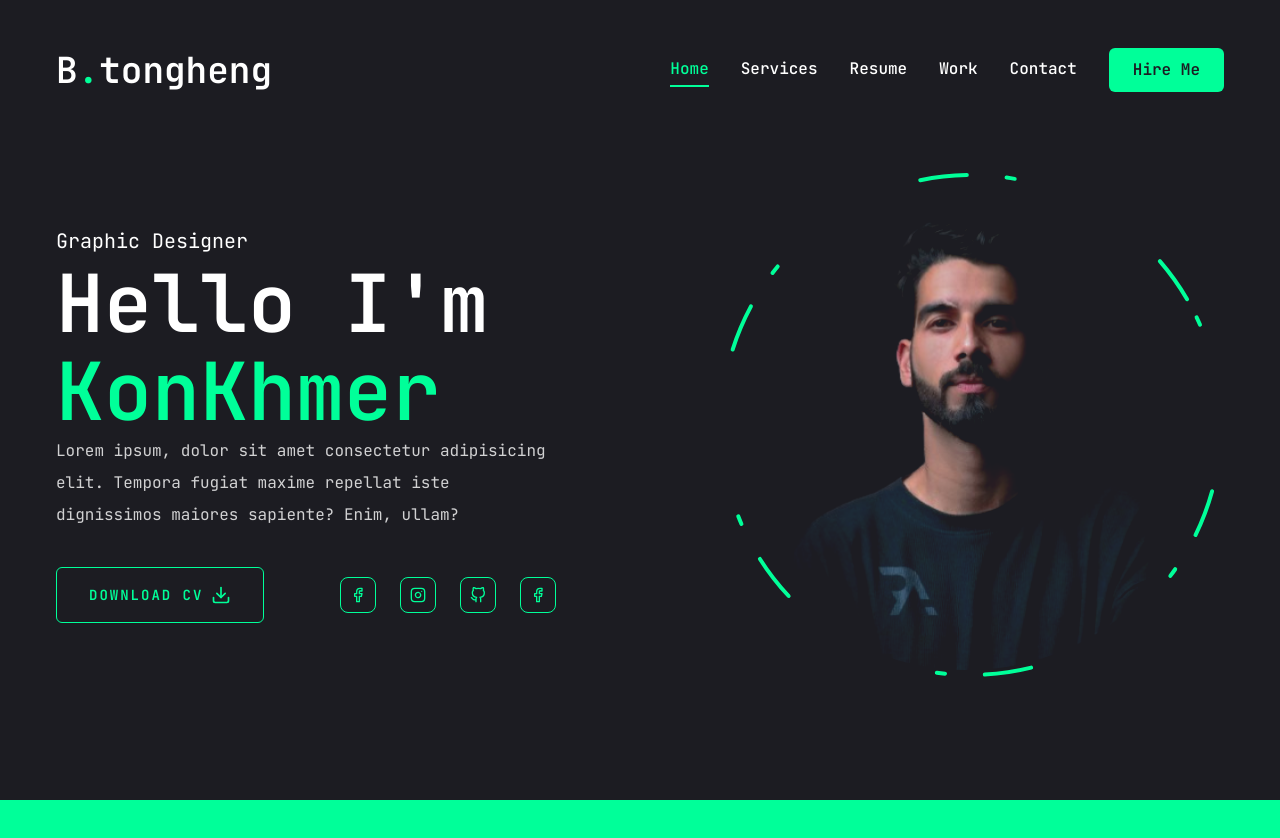
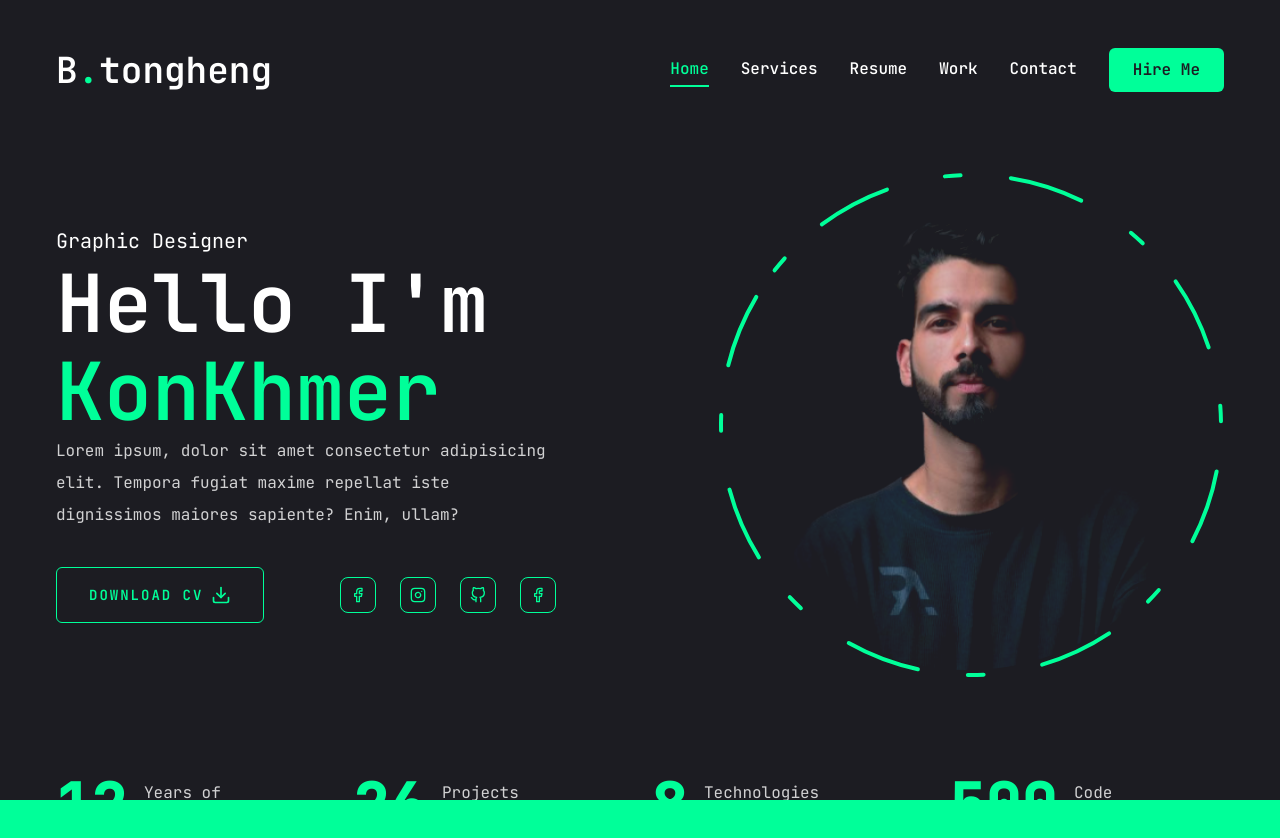
Before and after one commit to seanghaihan/portfolio2.0, a Next.js app: page / in a window 1280 px wide. Shown: the top 838 px of the page. Before the commit the page ends 800 px from the top, so only its background shows below. Built offline with nearby package versions, Linux system fonts and the light colour scheme.

Commit message:
create stats

```diff
--- a/app/page.jsx
+++ b/app/page.jsx
@@ -1,4 +1,5 @@
 import Photo from "@/components/Photo"
+import Stats from "@/components/Stats"
 import Social from "@/components/ui/Social"
 import { Button } from "@/components/ui/button"
 import {FiDownload} from "react-icons/fi"
@@ -37,6 +38,7 @@
               </div>
         </div>
       </div>
+      <Stats />
     </section>
   )
 }
--- a/components/Photo.jsx
+++ b/components/Photo.jsx
@@ -10,28 +10,34 @@
                 initial={{ opacity: 0 }}
                 animate={{
                     opacity: 1,
-                    transition: { delay: 0.5, duration: 0.3, ease: "easeIn" }
+                    transition: { delay: 0.3, duration: 0.3, ease: "easeIn" }
                 }}>
                 {/* image */}
                 <motion.div
                 initial={{ opacity: 0 }}
                 animate={{
                     opacity: 1,
-                    transition: { delay: 1.2, duration: 0.3, ease: "easeInOut" }
+                    transition: { delay: 0.6, duration: 0.3, ease: "easeInOut" }
                 }}
-                className="h-[298px] w-[298px] lg:w-[498px] lg:h-[498px] mix-blend-lighten absolute">
+                className="h-[298px] w-[298px] lg:w-[498px] lg:h-[498px] mix-blend-lighten
+                absolute">
                     <Image
                         src="/assets/photo.png"
                         priority
                         quality={100}
                         fill
-                        alt="photo"
+                        alt="hi"
                         className="object-contain" />
                 </motion.div>
 
                 {/* circle */}
                 <motion.svg
-                 className="w-[300px lg:w-[506px] h-[300px lg:h-[506px]"
+                initial={{ opacity: 0 }}
+                animate={{
+                    opacity: 1,
+                    transition: { delay: 0.9, duration: 0.3, ease: "easeInOut" }
+                }}
+                 className="w-[300px] lg:w-[506px] h-[300px] lg:h-[506px]"
                  fill="transparent"
                  viewBox="0 0 506 506"
                  xmls="http://www.w3.org/2000/svg"
@@ -50,7 +56,7 @@
                             rotate: [120, 360],
                         }}
                         transition={{
-                            duration: 2,
+                            duration: 20,
                             repeat: Infinity,
                             repeatType: "reverse",}}
                     />
--- /dev/null
+++ b/components/Stats.jsx
@@ -0,0 +1,42 @@
+"use client"
+
+import CountUp from "react-countup"
+
+const stats = [
+    {
+        num: 12,
+        text: "Years of Experience"
+    },
+    {
+        num: 26,
+        text: "Projects Completed"
+    },
+    {
+        num: 8,
+        text: "Technologies Used"
+    },
+    {
+        num: 500,
+        text: "Code Commits"
+    },
+]
+
+export default function Stats() {
+  return <section className="pt-4 pb-12 lg:pt-0 lg:pb-0">
+    <div className="container mx-auto">
+        <div className="flex flex-wrap gap-6 max-w-[60vw] mx-auto lg:max-w-none">
+            {stats.map(item =>
+                <div className="flex-1 flex gap-4 items-center justify-center lg:justify-start">
+                    <CountUp
+                    end={item.num}
+                    duration={3}
+                    delay={1}
+                    className="text-4xl lg:text-6xl font-extrabold text-accent" />
+                    <p
+                    className={`${item.text.length < 15 ? "max-w-[100px]" : "max-w-[150px]"} leading-snug text-white/80`}>{item.text}</p>
+                </div>
+            )}
+        </div>
+    </div>
+  </section>
+}
--- a/package.json
+++ b/package.json
@@ -21,6 +21,7 @@
     "lucide-react": "^0.379.0",
     "next": "14.2.3",
     "react": "^18",
+    "react-countup": "^6.5.3",
     "react-dom": "^18",
     "react-icons": "^5.2.1",
     "tailwind-merge": "^2.3.0",
```
Also changed, not shown: 1 other file (tests, documents, lock files or other folders).
